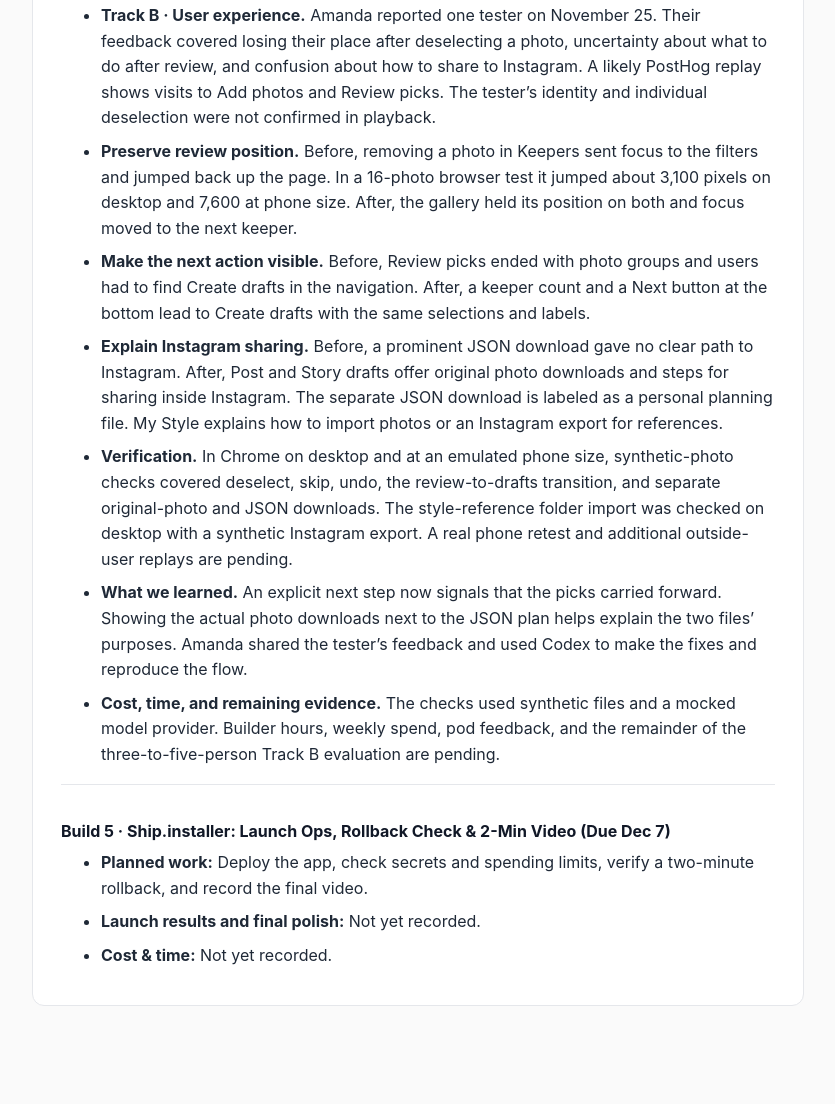
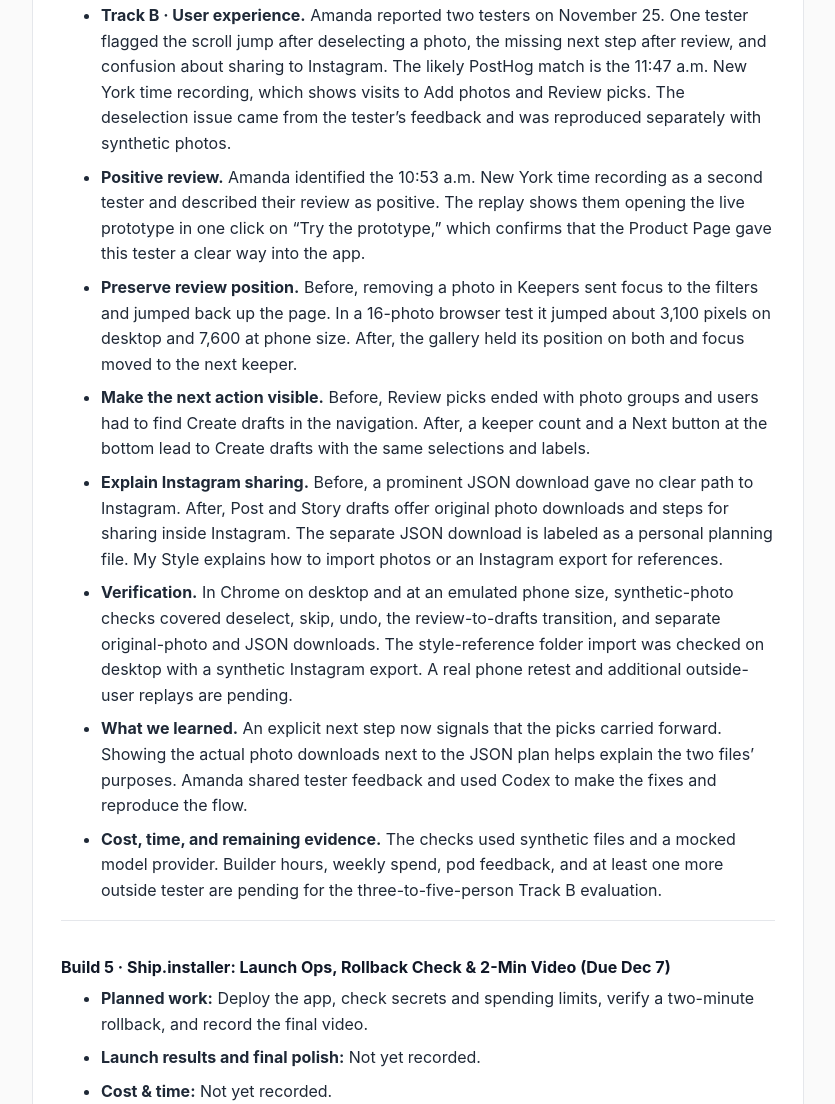
Before and after one commit to building-with-ai-f26/ast10049-tripbox, a plain HTML site: page docs/index.html in a window 1280 px wide. Shown: the part 9232-10336 px from the top of the page, without its empty margins (222-1057 px from the left). Drawn offline with Linux system fonts and the light colour scheme.

Commit message:
Record second Build 4 tester and positive feedback

```diff
--- a/docs/index.html
+++ b/docs/index.html
@@ -567,13 +567,14 @@
       <div class="log-entry" id="build-4">
         <h3>Build 4 · Test &amp; Improve (Due Nov 30 at noon)</h3>
         <ul>
-          <li><strong>Track B · User experience.</strong> Amanda reported one tester on November 25. Their feedback covered losing their place after deselecting a photo, uncertainty about what to do after review, and confusion about how to share to Instagram. A likely PostHog replay shows visits to Add photos and Review picks. The tester’s identity and individual deselection were not confirmed in playback.</li>
+          <li><strong>Track B · User experience.</strong> Amanda reported two testers on November 25. One tester flagged the scroll jump after deselecting a photo, the missing next step after review, and confusion about sharing to Instagram. The likely PostHog match is the 11:47 a.m. New York time recording, which shows visits to Add photos and Review picks. The deselection issue came from the tester’s feedback and was reproduced separately with synthetic photos.</li>
+          <li><strong>Positive review.</strong> Amanda identified the 10:53 a.m. New York time recording as a second tester and described their review as positive. The replay shows them opening the live prototype in one click on “Try the prototype,” which confirms that the Product Page gave this tester a clear way into the app.</li>
           <li><strong>Preserve review position.</strong> Before, removing a photo in Keepers sent focus to the filters and jumped back up the page. In a 16-photo browser test it jumped about 3,100 pixels on desktop and 7,600 at phone size. After, the gallery held its position on both and focus moved to the next keeper.</li>
           <li><strong>Make the next action visible.</strong> Before, Review picks ended with photo groups and users had to find Create drafts in the navigation. After, a keeper count and a Next button at the bottom lead to Create drafts with the same selections and labels.</li>
           <li><strong>Explain Instagram sharing.</strong> Before, a prominent JSON download gave no clear path to Instagram. After, Post and Story drafts offer original photo downloads and steps for sharing inside Instagram. The separate JSON download is labeled as a personal planning file. My Style explains how to import photos or an Instagram export for references.</li>
           <li><strong>Verification.</strong> In Chrome on desktop and at an emulated phone size, synthetic-photo checks covered deselect, skip, undo, the review-to-drafts transition, and separate original-photo and JSON downloads. The style-reference folder import was checked on desktop with a synthetic Instagram export. A real phone retest and additional outside-user replays are pending.</li>
-          <li><strong>What we learned.</strong> An explicit next step now signals that the picks carried forward. Showing the actual photo downloads next to the JSON plan helps explain the two files’ purposes. Amanda shared the tester’s feedback and used Codex to make the fixes and reproduce the flow.</li>
-          <li><strong>Cost, time, and remaining evidence.</strong> The checks used synthetic files and a mocked model provider. Builder hours, weekly spend, pod feedback, and the remainder of the three-to-five-person Track B evaluation are pending.</li>
+          <li><strong>What we learned.</strong> An explicit next step now signals that the picks carried forward. Showing the actual photo downloads next to the JSON plan helps explain the two files’ purposes. Amanda shared tester feedback and used Codex to make the fixes and reproduce the flow.</li>
+          <li><strong>Cost, time, and remaining evidence.</strong> The checks used synthetic files and a mocked model provider. Builder hours, weekly spend, pod feedback, and at least one more outside tester are pending for the three-to-five-person Track B evaluation.</li>
         </ul>
       </div>
 
```
